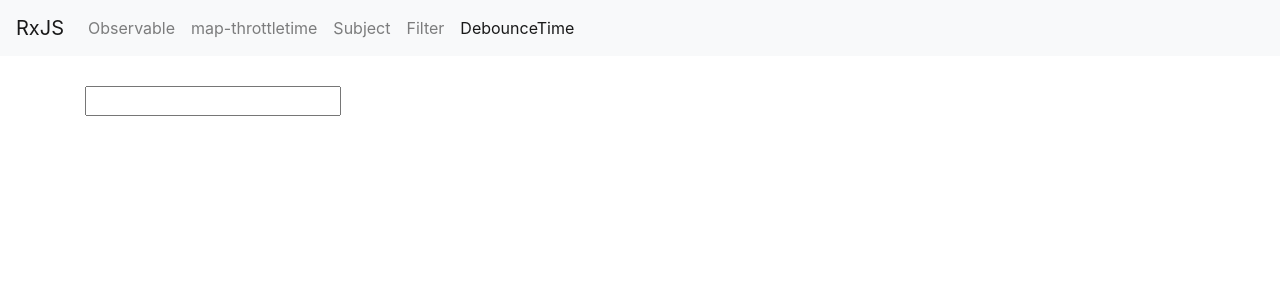
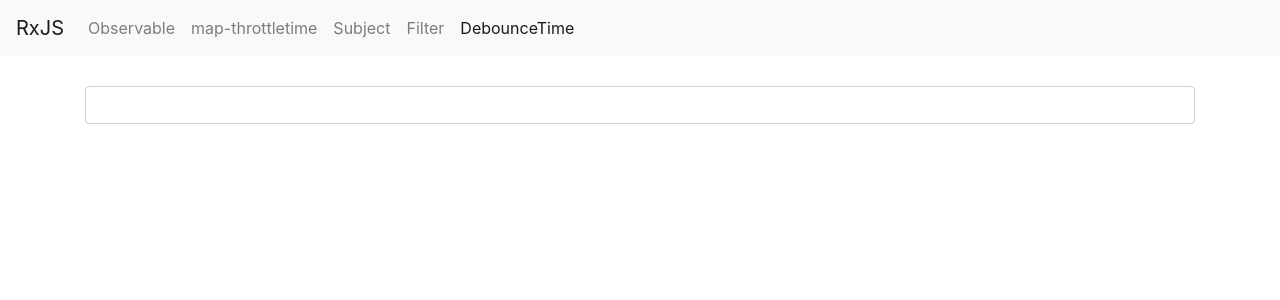
Before and after one commit to tarcisiocipriano/rxjs, an Angular app: page /debouncetime in a window 1280 px wide. Shown: the top 300 px of the page. Built offline with nearby package versions, Linux system fonts and the light colour scheme.

Commit message:
output debouncetime value on view

```diff
--- a/src/app/debouncetime/debouncetime.component.html
+++ b/src/app/debouncetime/debouncetime.component.html
@@ -1 +1,4 @@
-<input type="text" #input>
+<div class="form-group">
+  <input class="form-control" type="text" #input>
+</div>
+<p>{{ output }}</p>
--- a/src/app/debouncetime/debouncetime.component.ts
+++ b/src/app/debouncetime/debouncetime.component.ts
@@ -8,6 +8,8 @@ import { map, debounceTime, distinctUntilChanged } from 'rxjs/operators';
   styleUrls: ['./debouncetime.component.scss']
 })
 export class DebouncetimeComponent implements OnInit, OnDestroy {
+
+  output: string;
 
   @ViewChild('input', {static: true}) input: ElementRef;
 
@@ -22,7 +24,7 @@ export class DebouncetimeComponent implements OnInit, OnDestroy {
       distinctUntilChanged()
     )
     .subscribe(
-      data => console.log(data)
+      data => this.output = data
     );
   }
 
```
Also changed, not shown: 1 other file (tests, documents, lock files or other folders).
